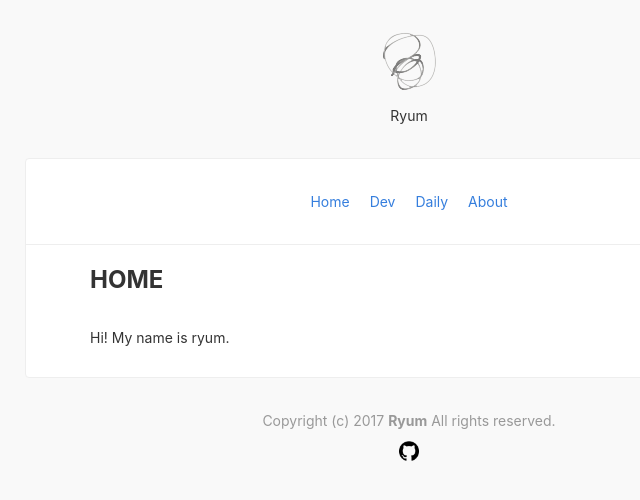
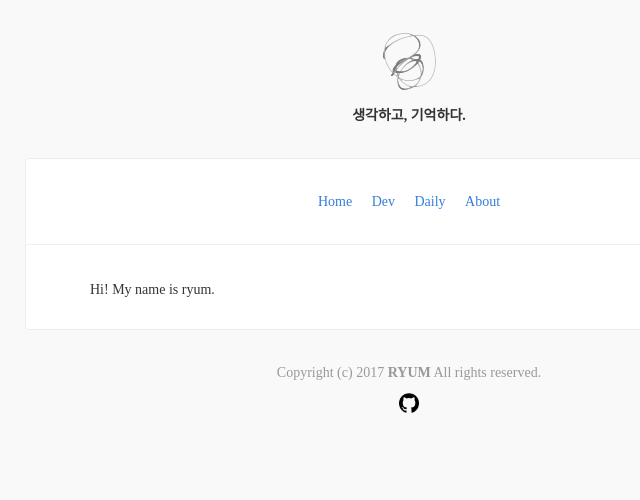
Before and after one commit to ryum91/ryum91.github.com, a Jekyll site: the page built from index.md, in a window 1280 px wide. Shown: the top 500 px of the page, without its empty margins (231-871 px from the left). Built offline with Jekyll 4.4.1, drawn with Linux system fonts in a browser that asks for light colours; nearby versions of some CDN libraries; some web fonts are replaced.

Commit message:
[GitHub Page] CSS & Blog Name

```diff
--- a/_config.yml
+++ b/_config.yml
@@ -1,8 +1,8 @@
 # ----------- CONFIGURABLE START -----------
-title:            "Ryum"
+title:            "생각하고, 기억하다."
 description:      "Charyum. Park"
 url:              https://ryum91.github.io # Site url, without a slash at the end.
-signoff:          "ryum" # Your name
+signoff:          "Ryum" # Your name
 
 share:            true # Turn on twitter and facebook share buttons
 disqus_id:        "ryum91"
--- a/_includes/signoff.html
+++ b/_includes/signoff.html
@@ -1,6 +1,4 @@
 <p class="mt4">
-  Til next time,<br>
+  생각하고, 기억하다.<br>
   {{ site.signoff }}
-  <span class="silver">{{ page.date | date: "at %H:%M" }}</span>
 </p>
-<img src="{{ site.url }}/images/scribble3.png" alt="scribble" />
--- a/_layouts/default.html
+++ b/_layouts/default.html
@@ -5,7 +5,11 @@
     <meta charset="UTF-8">
     <meta content='{{ page.title }} - {{ site.title }}' name='title' />
     <meta content='{{ page.title }} - {{ site.title }}' name='og:title' />
+    {% if page.title %}
       <title>{{ page.title }} - {{ site.title }}</title>
+    {% else %}
+      <title>{{ site.title }}</title>
+    {% endif %}
     {% include head.html %}
   </head>
   <body class="lh-copy dark-gray pa0 f6 sans-serif bg-super-white">
@@ -13,7 +17,7 @@
       <a href="{{ site.url }}">
         <img src="{{ site.url }}/images/scribble.png" alt="Home" width="53" height="59">
       </a>
-      <p>{{ site.title }}</p>
+      <p><b>{{ site.title }}</b></p>
     </header>
     <div class="mw7 bg-white mt4 mb3 center br2-ns bt bb ba-ns b--light-gray">
       <nav class="bb b--light-gray pv4 tc" aria-label="Main">
@@ -40,11 +44,17 @@
             <div class="tag-wrap">
               <span class="tag-image" title="tag"></span>
               <ul class="body-tags">
+                {% if 0 == page.tags.size %}
+                  <li class="tag">
+                    <a class="silver pv1">태그가 존재하지 않습니다.</a>
+                  </li>
+                {% else %}
                   {% for tag in page.tags %}
                   <li class="tag">
                     <a class="link silver hover-blue pv1" href="/search?tags={{tag}}">#{{tag}}</a>
                   </li>
                   {% endfor %}
+                {% endif %}
               </ul>
             </div>
             {% endif %}
@@ -91,7 +101,7 @@
 
     </div>
     <footer class="mw7 center tc pt3 pb4 silver">
-      Copyright (c) 2017 <b>Ryum</b> All rights reserved.
+      Copyright (c) 2017 <b>RYUM</b> All rights reserved.
       <div class="footer-img-wrap">
         {% if site.github_url %}
         <span class="footer-img github" title="GitHub" onclick="window.open('about:blank').location.href='{{site.github_url}}'"></span>
--- a/index.md
+++ b/index.md
@@ -1,5 +1,4 @@
 ---
-title: Home
 ---
 
 Hi! My name is ryum.
--- a/stylesheets/style.css
+++ b/stylesheets/style.css
@@ -1,4 +1,5 @@
 @import "https://unpkg.com/tachyons@4.6.1/css/tachyons.min.css";
+@import url(//fonts.googleapis.com/earlyaccess/jejugothic.css);
 
 .bg-super-white { background: #f9f9f9; }
 .top-50 { top: 50% }
@@ -63,7 +64,6 @@
   padding-left: 5px;
   display: inline-block;
   margin: 0;
-  vertical-align: middle;
 }
 
 .tag {
@@ -76,7 +76,7 @@
   width: 16px;
   height: 16px;
   display: inline-block;
-  vertical-align: middle;
+  vertical-align: top;
 }
 
 .share-wrap {
@@ -121,3 +121,7 @@
   color: #357edd;
 }
 /* End Util */
+
+body, .code, code {
+  font-family: 'Jeju Gothic' !important;
+}
```
Also changed, not shown: about.md (+1 -1 lines). Lines whose indentation alone changed are shown as unchanged.
